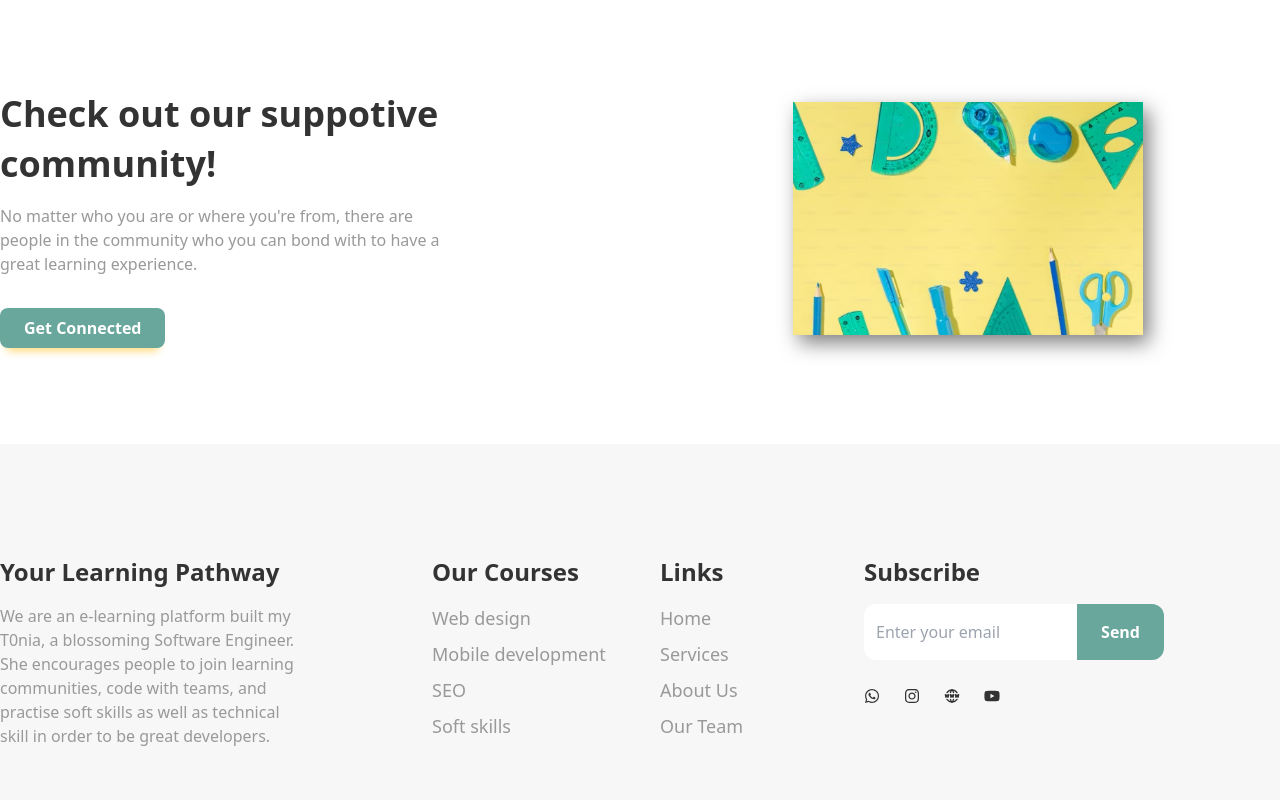
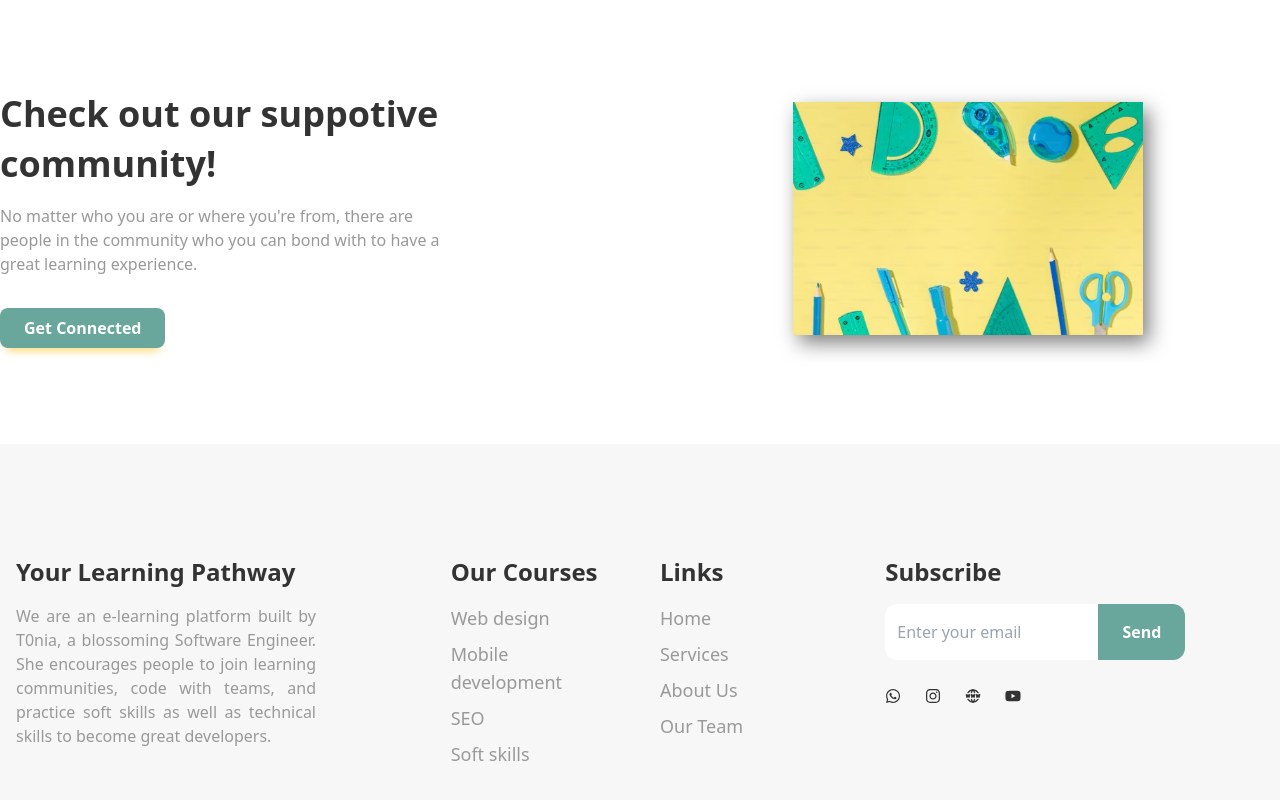
Before and after one commit to T0nia/E-learning-website, a React (Vite) app: page / in a window 1280 px wide. Shown: the part 2327-3127 px from the top of the page. Built offline with nearby package versions, Linux system fonts and the light colour scheme.

Commit message:
modified the footer alignment

```diff
--- a/src/components/Footer/Footer.jsx
+++ b/src/components/Footer/Footer.jsx
@@ -9,16 +9,16 @@ const Footer = () => {
       <motion.div
         initial={{ opacity: 0, y: 50 }}
         whileInView={{ opacity: 1, y: 0 }}
-        className="container"
+        className="container mx-auto px-4"
       >
-        <div className="grid grid-cols-1 md:grid-cols-2 lg:grid-cols-3 gap-14 md:gap-4">
+        <div className="grid grid-cols-1 md:grid-cols-2 lg:grid-cols-3 gap-14">
           {/* first section */}
           <div className="space-y-4 max-w-[300px]">
             <h1 className="text-2xl font-bold">Your Learning Pathway</h1>
-            <p className="text-dark2">
-              We are an e-learning platform built my T0nia, a blossoming Software Engineer. She encourages people to
-              join learning communities, code with teams, and practise soft skills as well as technical skill
-              in order to be great developers.
+            <p className="text-dark2 text-justify">
+              We are an e-learning platform built by T0nia, a blossoming Software Engineer. She encourages people to
+              join learning communities, code with teams, and practice soft skills as well as technical skills
+              to become great developers.
             </p>
           </div>
           {/* second section */}
--- a/tailwind.config.js
+++ b/tailwind.config.js
@@ -17,7 +17,6 @@ dark: "#333333",
 dark2: "#999999",
       },
 container: {
-center: true,
 padding: {
 DEFAULT: "1 rem",
 sm: "2 rem",
```
